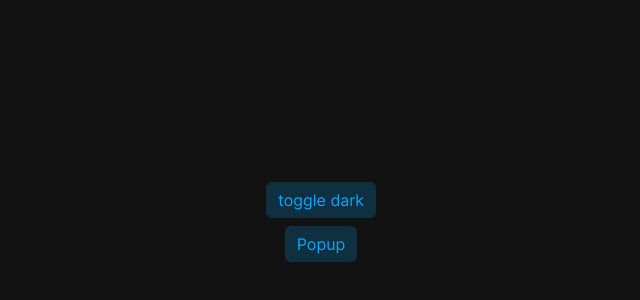
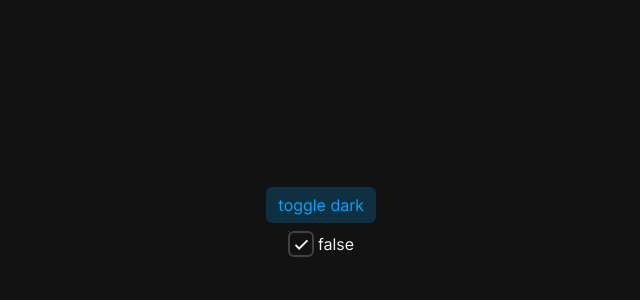
Before and after one commit to sa8ab/sevue, a Vue app: page / in a window 1280 px wide. Shown: the part 178-478 px from the top of the page, without its empty margins (319-959 px from the left). Built offline with nearby package versions, Linux system fonts and the light colour scheme.

Commit message:
+ RCheckbox

```diff
--- a/dev/App.vue
+++ b/dev/App.vue
@@ -1,8 +1,7 @@
 <template>
   <div class="app">
     <RButton @click="click"> toggle dark </RButton>
-    <RButton @click="active = true">Popup</RButton>
-    <RPopup v-model:active="active" title="cdsdsofmek"> some content </RPopup>
+    <RCheckbox v-model="active">{{ active }}</RCheckbox>
   </div>
 </template>
 
--- /dev/null
+++ b/src/components/checkbox/RCheckbox.vue
@@ -0,0 +1,136 @@
+<template>
+  <label :class="['r-cb', { isChecked }]" :style="{ '--r-prm': getColor(color) }">
+    <input
+      type="checkbox"
+      :value="val"
+      v-model="model"
+      :trueValue="trueValue"
+      :falseValue="falseValue"
+    />
+    <div class="check-container">
+      <CheckIcon />
+      <div class="background"></div>
+    </div>
+    <slot />
+  </label>
+</template>
+
+<script setup lang="ts">
+import { getColor } from "@/utils";
+import { isArray } from "@vue/shared";
+import { computed } from "vue";
+import CheckIcon from "@/components/icons/Check.vue";
+
+const props = withDefaults(
+  defineProps<{
+    modelValue: string | number;
+    val?: string | number | any[];
+    color?: string;
+    trueValue?: any;
+    falseValue?: any;
+  }>(),
+  {
+    trueValue: true,
+    falseValue: false,
+  }
+);
+const emit = defineEmits(["update:modelValue"]);
+
+// const onInput = (e: Event) => {
+//   emit("update:modelValue", (<HTMLInputElement>e.target).value);
+// };
+const model = computed({
+  set(e) {
+    emit("update:modelValue", e);
+  },
+  get() {
+    return props.modelValue;
+  },
+});
+const isChecked = computed(() => {
+  if (isArray(props.modelValue)) {
+    // if (typeof this.val === "object") {
+    //   return !!this.value.find((item) => {
+    //     console.log(JSON.stringify(item) == JSON.stringify(this.value));
+    //     return JSON.stringify(item) == JSON.stringify(this.value);
+    //   });
+    // }
+    return props.modelValue.includes(props.val);
+  }
+  return props.modelValue === props.trueValue;
+});
+</script>
+
+<style lang="scss">
+.r-cb {
+  user-select: none;
+  position: relative;
+  cursor: pointer;
+  display: flex;
+  align-items: center;
+  gap: $p;
+  &:hover {
+    .check-container {
+      background: color(hover, var(--hover-alpha));
+    }
+  }
+  input {
+    opacity: 0.5;
+    position: absolute;
+    top: 0;
+    left: 0;
+    width: 1px;
+    height: 1px;
+    z-index: 0;
+    // visibility: hidden;
+  }
+  .check-container {
+    width: 26px;
+    height: 26px;
+    display: flex;
+    align-items: center;
+    justify-content: center;
+    position: relative;
+    border-radius: $radius;
+    overflow: hidden;
+    border: 2px solid color(hover, var(--hover-alpha));
+    transition: all $duration;
+  }
+  .background {
+    position: absolute;
+    top: 0;
+    left: 0;
+    width: 100%;
+    height: 100%;
+    background: color();
+    z-index: -1;
+    transform: translateY(100%);
+    transition: all $duration;
+    border-radius: 50%;
+  }
+  .icon {
+    position: relative;
+    z-index: 2;
+    transform: scale(0);
+    transition: transform $duration / 2;
+    transition-delay: $duration / 2;
+  }
+  &.isChecked {
+    &:hover {
+      .check-container {
+        box-shadow: 0 2px 8px color();
+      }
+    }
+    .check-container {
+      border-color: color();
+    }
+    .background {
+      transform: translateY(0);
+      border-radius: 0;
+    }
+    .icon {
+      transform: scale(1);
+    }
+  }
+}
+</style>
--- /dev/null
+++ b/src/components/checkbox/index.ts
@@ -0,0 +1,2 @@
+import RCheckbox from "./RCheckbox.vue";
+export default RCheckbox;
--- /dev/null
+++ b/src/components/icons/Check.vue
@@ -0,0 +1,11 @@
+<template>
+  <svg
+    xmlns="http://www.w3.org/2000/svg"
+    width="24"
+    height="24"
+    viewBox="0 0 24 24"
+    style="fill: currentColor; transform: ; msfilter: "
+  >
+    <path d="m10 15.586-3.293-3.293-1.414 1.414L10 18.414l9.707-9.707-1.414-1.414z"></path>
+  </svg>
+</template>
--- a/src/main.ts
+++ b/src/main.ts
@@ -6,6 +6,7 @@ import { RSelect, ROption } from "./components/select";
 import notificationFactory from "./components/notification";
 import RInput from "./components/input";
 import RPopup from "./components/popup";
+import RCheckbox from "./components/checkbox";
 
 // directives
 import ripple from "./directives/ripple";
@@ -41,6 +42,7 @@ export default {
     app.component("ROption", ROption);
     app.component("RInput", RInput);
     app.component("RPopup", RPopup);
+    app.component("RCheckbox", RCheckbox);
 
     // directives
     app.directive("ripple", ripple);
```
